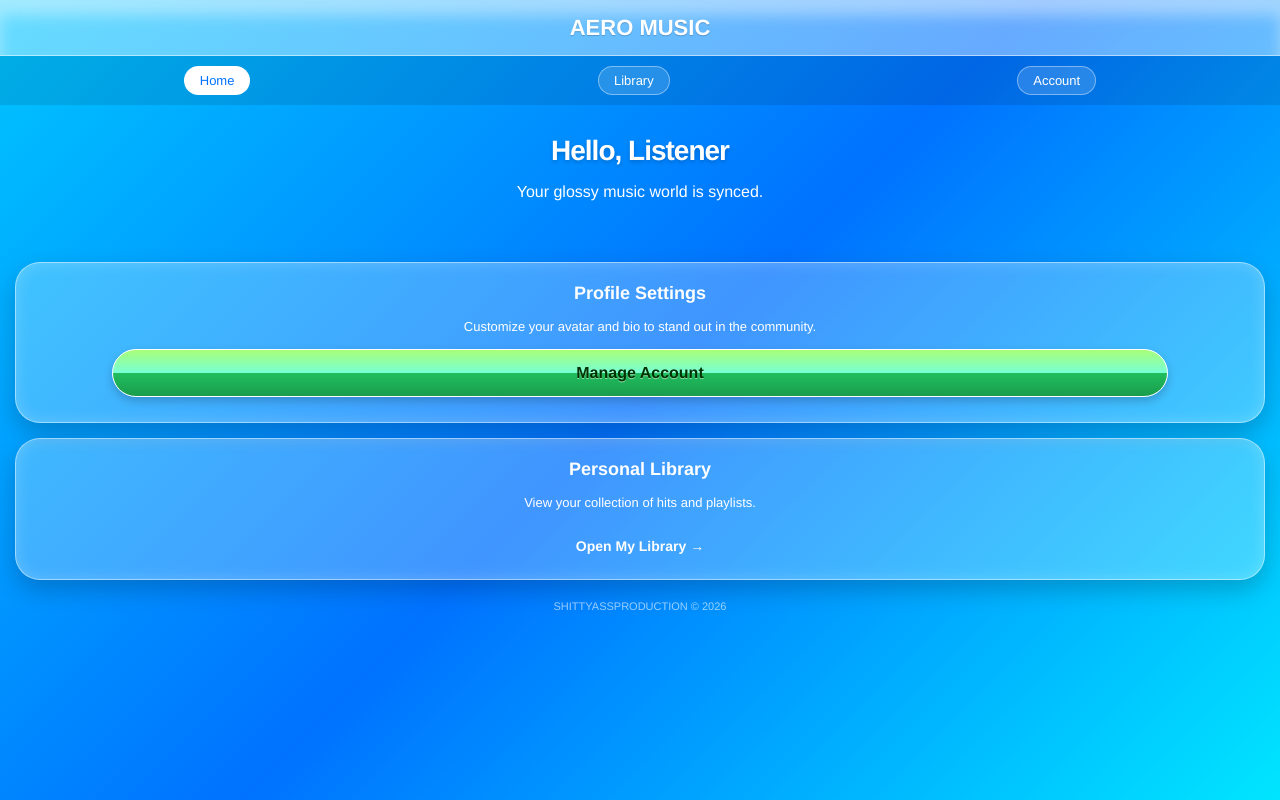
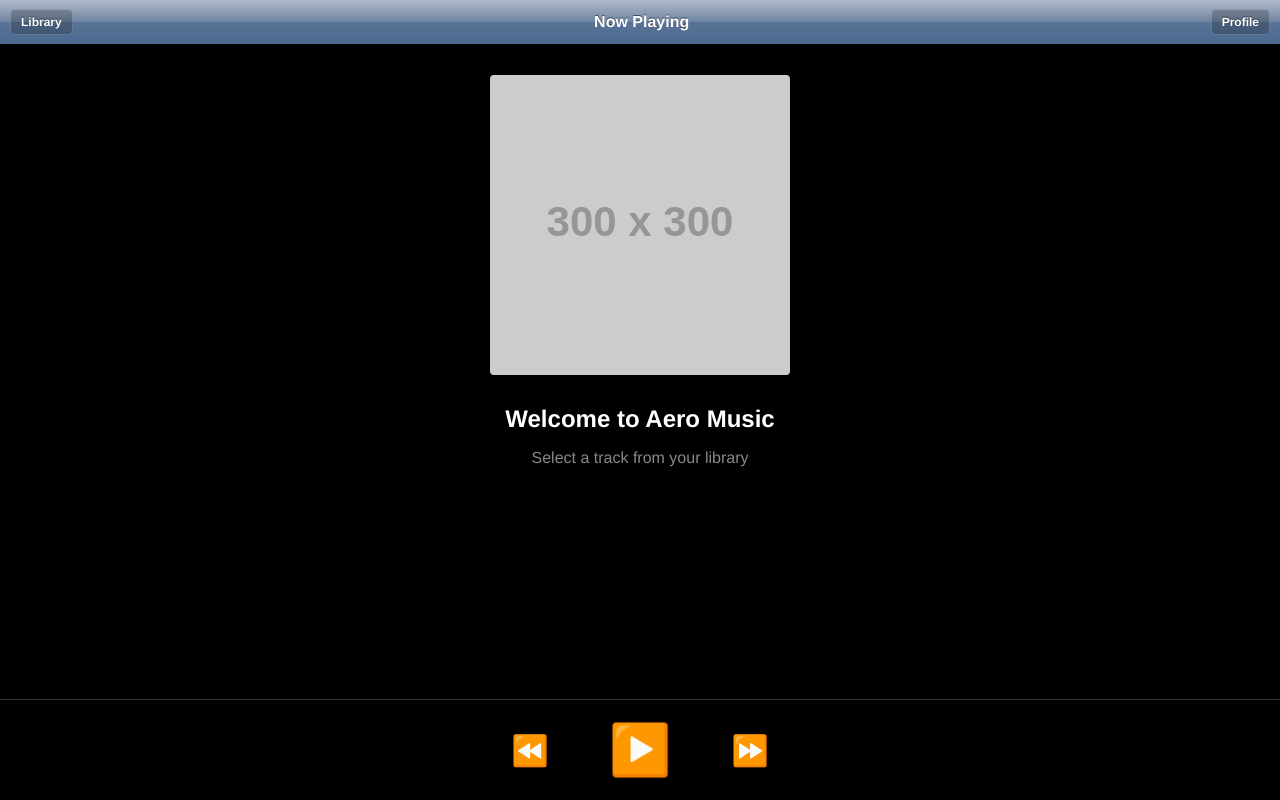
Before and after one commit to xx44kitt/aero-music, a website: page index.html in a window 1280 px wide. Drawn offline with Linux system fonts and the light colour scheme; placeholder pictures from the web are drawn by us.

Commit message:
Revamp Aero Music homepage layout and styles
Updated the title and navbar for the Aero Music homepage. Modified styles for body, navbar, album art, and controls.

```diff
--- a/index.html
+++ b/index.html
@@ -1,144 +1,42 @@
 <!DOCTYPE html>
 <html>
 <head>
-    <title>Aero Music - Home</title>
     <meta name="viewport" content="width=device-width, initial-scale=1.0, maximum-scale=1.0, user-scalable=no">
-    <meta name="apple-mobile-web-app-capable" content="yes">
-
+    <title>Now Playing</title>
     <style>
-        /* MASTER FRUTIGER AERO DESIGN */
-        body {
-            margin: 0;
-            padding: 0;
-            background: #0072ff;
-            background: linear-gradient(135deg, #00c6ff 0%, #0072ff 50%, #00e5ff 100%);
-            background-attachment: fixed;
-            font-family: 'Helvetica Neue', Helvetica, Arial, sans-serif;
-            color: white;
-            text-align: center;
+        body { background: #000; margin: 0; font-family: "Helvetica Neue", Helvetica; color: white; }
+        .navbar {
+            background: linear-gradient(to bottom, #b2bbca 0%, #6d84a2 50%, #597395 51%, #4b6991 100%);
+            height: 44px; display: flex; align-items: center; justify-content: space-between; padding: 0 10px;
+            font-weight: bold; text-shadow: 0 -1px 0 rgba(0,0,0,0.5); border-bottom: 1px solid #000;
         }
-
-        /* GLOSSY HEADER */
-        .header {
-            background: rgba(255, 255, 255, 0.4);
-            height: 55px;
-            line-height: 55px;
-            font-weight: bold;
-            font-size: 22px;
-            border-bottom: 1px solid rgba(255, 255, 255, 0.5);
-            box-shadow: inset 0 15px 15px rgba(255,255,255,0.4);
-            text-shadow: 0 1px 1px rgba(0,0,0,0.2);
+        .album-art { width: 300px; height: 300px; background: #222; margin: 30px auto; border-radius: 4px; box-shadow: 0 10px 30px rgba(0,0,0,0.8); }
+        .controls {
+            background: rgba(0,0,0,0.6); position: fixed; bottom: 0; width: 100%; height: 100px;
+            display: flex; justify-content: center; align-items: center; border-top: 1px solid #333;
         }
-
-        /* NAVIGATION BAR - THE CIRCLED OPTIONS */
-        .nav {
-            display: flex;
-            justify-content: space-around;
-            padding: 10px;
-            background: rgba(0,0,0,0.1);
-        }
-        .nav a {
-            color: white;
-            text-decoration: none;
-            font-size: 13px;
-            padding: 6px 15px;
-            border-radius: 20px;
-            border: 1px solid rgba(255,255,255,0.4);
-            background: rgba(255,255,255,0.15);
-            transition: 0.3s;
-        }
-        .nav a:active { background: rgba(255,255,255,0.5); }
-        .nav a.active { background: white; color: #0072ff; }
-
-        /* THE GREETING SECTION */
-        .welcome-section {
-            padding: 30px 20px;
-        }
-        .welcome-section h1 {
-            margin: 0;
-            font-size: 28px;
-            text-shadow: 0 2px 4px rgba(0,0,0,0.2);
-            letter-spacing: -1px;
-        }
-
-        /* GLASS CARD CONTAINERS */
-        .glass-card {
-            background: rgba(255, 255, 255, 0.25);
-            border: 1px solid rgba(255, 255, 255, 0.5);
-            border-radius: 25px;
-            margin: 15px;
-            padding: 20px;
-            box-shadow: 0 10px 25px rgba(0,0,0,0.2), inset 0 0 15px rgba(255,255,255,0.2);
-        }
-
-        /* GLOSSY GREEN MANAGE ACCOUNT BUTTON */
-        .btn-account {
-            display: block;
-            width: 85%;
-            margin: 15px auto 5px;
-            padding: 14px;
-            border-radius: 25px;
-            border: 1px solid white;
-            background: linear-gradient(to bottom, #a8ff78 0%, #78ffd6 50%, #20bd5d 51%, #1a9d4d 100%);
-            color: #003300;
-            font-weight: bold;
-            font-size: 16px;
-            text-decoration: none;
-            box-shadow: 0 4px 10px rgba(0,0,0,0.2);
-            text-shadow: 0 1px 0 rgba(255,255,255,0.5);
-        }
-
-        .btn-account:hover { opacity: 0.9; }
-        .btn-account:active { transform: scale(0.98); }
-
-        /* LIBRARY LINK STYLE */
-        .library-link {
-            color: white;
-            font-weight: bold;
-            font-size: 14px;
-            text-decoration: none;
-            display: inline-block;
-            margin-top: 10px;
-            padding: 5px 10px;
-        }
-
-        .footer-text {
-            font-size: 11px;
-            margin-top: 20px;
-            opacity: 0.6;
-            text-transform: uppercase;
-        }
+        .btn { color: white; font-size: 30px; margin: 0 30px; text-decoration: none; }
+        .nav-btn { background: rgba(0,0,0,0.2); border: 1px solid rgba(255,255,255,0.2); padding: 5px 10px; border-radius: 5px; font-size: 12px; color: white; text-decoration: none; }
     </style>
 </head>
 <body>
-
-    <div class="header">AERO MUSIC</div>
-
-    <div class="nav">
-        <a href="index.html" class="active">Home</a>
-        <a href="/library.html">Library</a>
-        <a href="/account.html">Account</a>
+    <div class="navbar">
+        <a href="/library.html" class="nav-btn">Library</a>
+        <span>Now Playing</span>
+        <a href="/account.html" class="nav-btn">Profile</a>
     </div>
 
-    <div class="welcome-section">
-        <h1>Hello, Listener</h1>
-        <p>Your glossy music world is synced.</p>
+    <div class="album-art" style="background: url('https://via.placeholder.com/300') center/cover;"></div>
+
+    <div style="text-align: center;">
+        <h2 style="margin: 0;">Welcome to Aero Music</h2>
+        <p style="color: #888;">Select a track from your library</p>
     </div>
 
-    <div class="glass-card">
-        <h2 style="margin-top:0; font-size: 18px;">Profile Settings</h2>
-        <p style="font-size: 13px; margin-bottom: 10px;">Customize your avatar and bio to stand out in the community.</p>
-
-        <a href="/account.html" class="btn-account">Manage Account</a>
+    <div class="controls">
+        <span class="btn">⏪</span>
+        <span class="btn" style="font-size: 50px;">▶️</span>
+        <span class="btn">⏩</span>
     </div>
-
-    <div class="glass-card">
-        <h2 style="margin-top:0; font-size: 18px;">Personal Library</h2>
-        <p style="font-size: 13px;">View your collection of hits and playlists.</p>
-        <a href="/library.html" class="library-link">Open My Library →</a>
-    </div>
-
-    <div class="footer-text">shittyassproduction © 2026</div>
-
 </body>
 </html>
```
